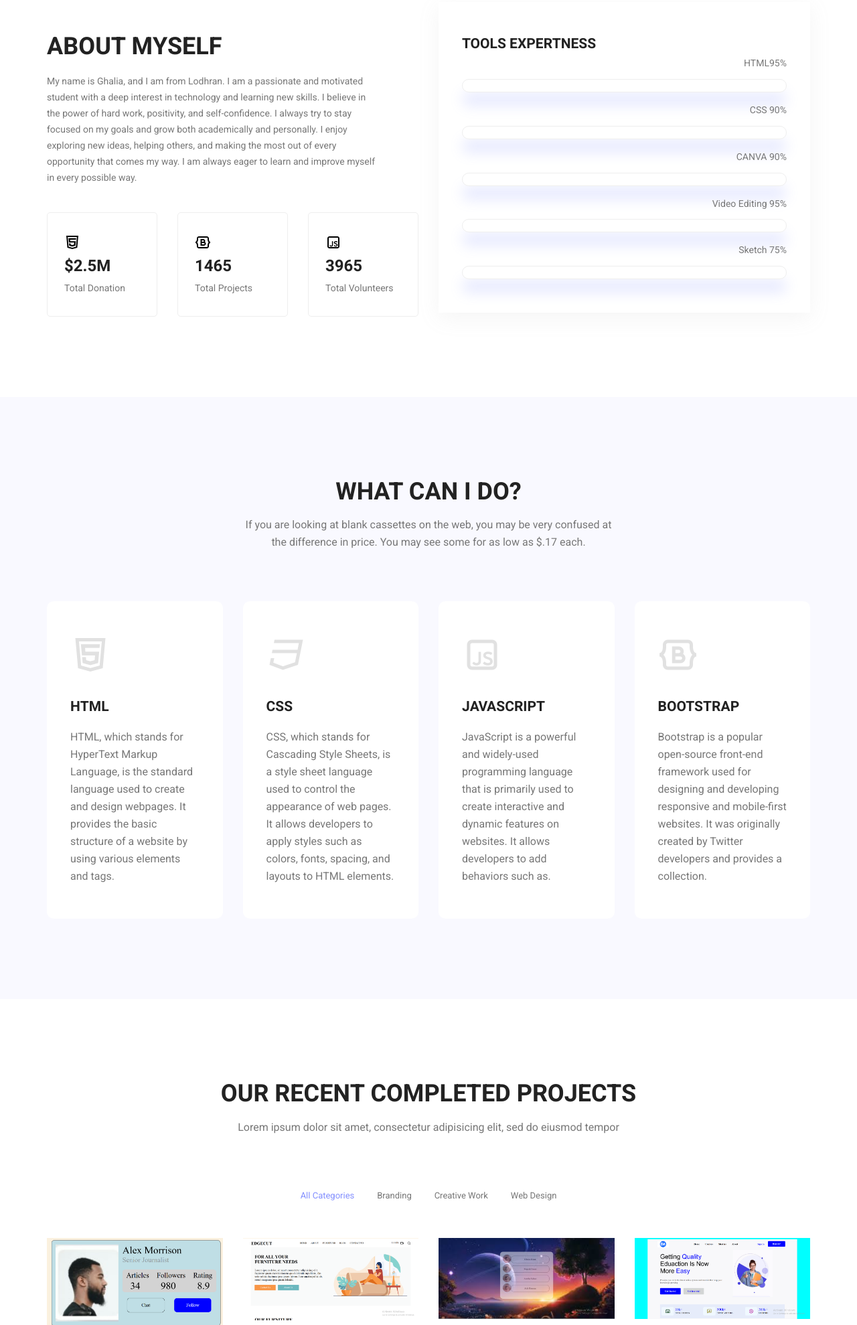
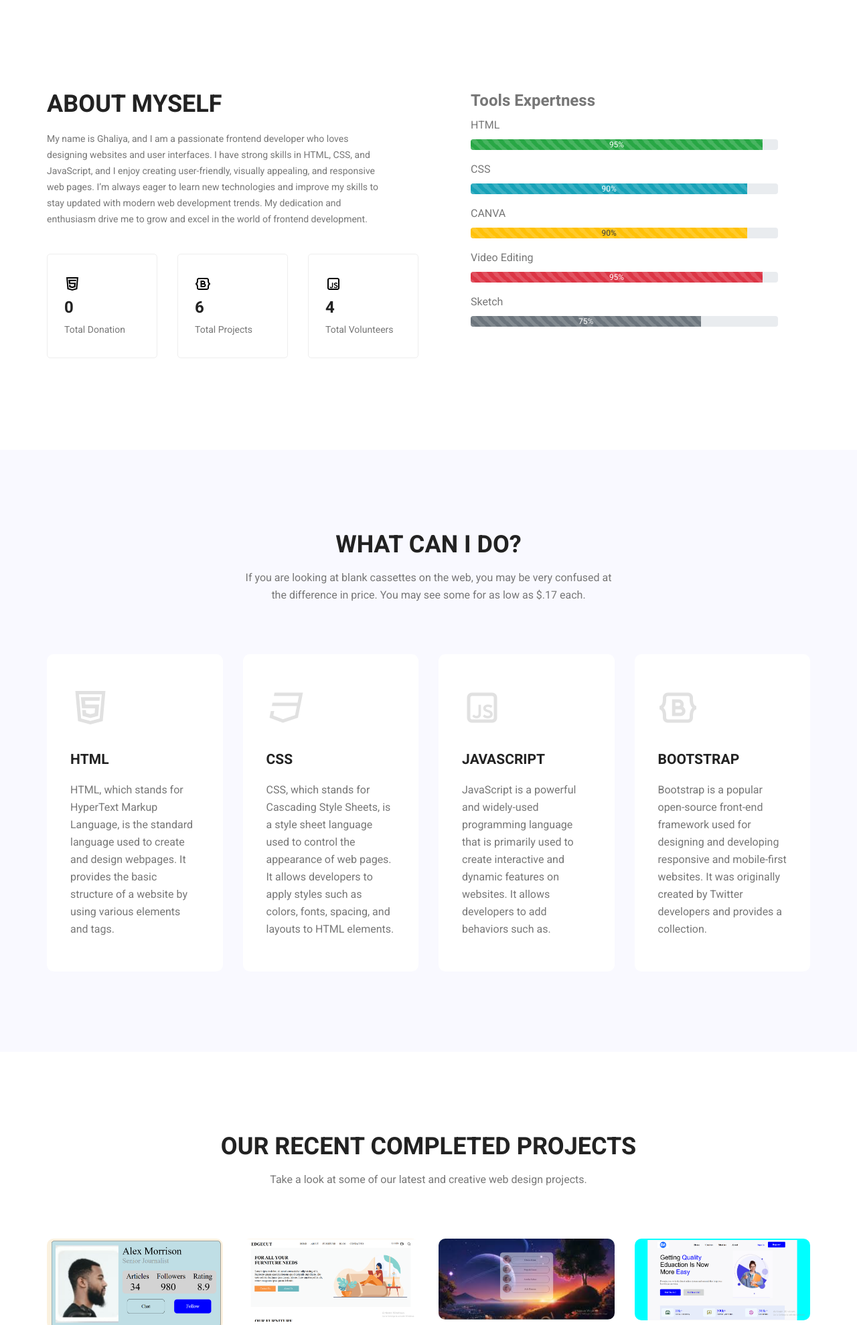
Before and after one commit to GhaliaEman/GhaliaPortfolio, a plain HTML site: page index.html in a window 1280 px wide. Shown: the part 821-2800 px from the top of the page at 67% size. Drawn offline with nearby package versions, Linux system fonts and the light colour scheme; some packages are replaced by stand-ins of ours.

Commit message:
complete portfolio

```diff
--- a/css/style.css
+++ b/css/style.css
@@ -144,6 +144,7 @@ button:focus {
     background: transparent;
     padding: 0px;
     border: 0px;
+    position: sticky;
     border-radius: 0px; }
     .header_area .navbar .nav .nav-item {
       margin-right: 45px; }
--- a/index.html
+++ b/index.html
@@ -1,17 +1,12 @@
 <!DOCTYPE html>
 <html lang="en">
+
 <head>
   <!-- Required meta tags -->
   <meta charset="utf-8" />
-    <meta
-      name="viewport"
-      content="width=device-width, initial-scale=1, shrink-to-fit=no"
-    />
-    <link rel="icon" href="img/favicon.png" type="image/png" />
-    <link
-      href="https://cdn.jsdelivr.net/npm/remixicon@4.5.0/fonts/remixicon.css"
-      rel="stylesheet"
-    />
+  <meta name="viewport" content="width=device-width, initial-scale=1, shrink-to-fit=no" />
+  <link rel="icon" href="img/apple-icon-76x76.png" type="image/png" />
+  <link href="https://cdn.jsdelivr.net/npm/remixicon@4.5.0/fonts/remixicon.css" rel="stylesheet" />
 
   <link rel="stylesheet" href="https://unpkg.com/aos@next/dist/aos.css" />
 
@@ -29,54 +24,43 @@
   <link rel="stylesheet" href="css/style.css" />
   <link rel="stylesheet" href="css/responsive.css" />
 </head>
+
 <body>
   <!--================Header Menu Area =================-->
-    <header class="header_area">
-      <div class="main_menu" id="mainNav">
-        <nav class="navbar navbar-expand-lg navbar-light">
+
+
+  <nav class="navbar navbar-expand-lg sticky-top bg-light ">
     <div class="container box_1620">
       <!-- Brand and toggle get grouped for better mobile display -->
-            <a class="navbar-brand logo_h" href="index.html"
-              ><img src="img/Ghalia logo.jpg" alt="" height="60px" width="60px"
-            /></a>
-            <button
-              class="navbar-toggler"
-              type="button"
-              data-toggle="collapse"
-              data-target="#navbarSupportedContent"
-              aria-controls="navbarSupportedContent"
-              aria-expanded="false"
-              aria-label="Toggle navigation"
-            >
+      <a class="navbar-brand logo_h" href="#"><img src="img/Ghalia logo.jpg" alt="" height="60px"
+          width="60px" /></a>
+      <button class="navbar-toggler" type="button" data-toggle="collapse" data-target="#navbarSupportedContent"
+        aria-controls="navbarSupportedContent" aria-expanded="false" aria-label="Toggle navigation">
         <span class="icon-bar"></span>
         <span class="icon-bar"></span>
         <span class="icon-bar"></span>
       </button>
       <!-- Collect the nav links, forms, and other content for toggling -->
-            <div
-              class="collapse navbar-collapse offset"
-              id="navbarSupportedContent"
-            >
+      <div class="collapse navbar-collapse offset" id="navbarSupportedContent">
         <ul class="nav navbar-nav menu_nav ml-auto">
           <li class="nav-item active">
-                  <a class="nav-link" href="index.html">Home</a>
+            <a class="nav-link" href="#">Home</a>
           </li>
           <li class="nav-item">
-                  <a class="nav-link" href="about-us.html">About</a>
+            <a class="nav-link" href="#aboutSection">About</a>
           </li>
           <li class="nav-item">
-                  <a class="nav-link" href="services.html">Services</a>
+            <a class="nav-link" href="#services">Services</a>
           </li>
 
           <li class="nav-item">
-                  <a class="nav-link" href="contact.html">Contact</a>
+            <a class="nav-link" href="#contact">Contact</a>
           </li>
         </ul>
       </div>
     </div>
   </nav>
-      </div>
-    </header>
+
   <!--================Header Menu Area =================-->
 
   <!--================Home Banner Area =================-->
@@ -85,13 +69,13 @@
       <div class="container">
         <div class="row">
           <div class="col-lg-6">
-              <div class="home_left_img"  data-aos="fade-up">
+            <div class="home_left_img" data-aos="fade-up">
               <img src="img/ghalii.png" alt="" />
             </div>
           </div>
           <div class="col-lg-6">
             <div class="banner_content" data-aos="fade-up">
-                <h5>This is me</h5>
+              <h5>Hello,This is me</h5>
               <h2>Ghalia Eman</h2>
               <p>
                 My name is Ghalia, and I live in Lodhran. I am a dedicated,
@@ -110,28 +94,25 @@
   <!--================End Home Banner Area =================-->
 
   <!--================Welcome Area =================-->
-    <section class="welcome_area p_120">
+  <section id="aboutSection" class="welcome_area p_120">
     <div class="container">
       <div class="row welcome_inner">
-          <div class="col-lg-6" data-aos="fade-up">
-            <div class="welcome_text">
+        <div class="col-md-6" data-aos="fade-up">
+          <div class="welcome_text ">
             <h4>About Myself</h4>
             <p>
-                My name is Ghalia, and I am from Lodhran. I am a passionate and
-                motivated student with a deep interest in technology and
-                learning new skills. I believe in the power of hard work,
-                positivity, and self-confidence. I always try to stay focused on
-                my goals and grow both academically and personally. I enjoy
-                exploring new ideas, helping others, and making the most out of
-                every opportunity that comes my way. I am always eager to learn
-                and improve myself in every possible way.
+              My name is Ghaliya, and I am a passionate frontend developer who loves designing websites and user
+              interfaces. I have strong skills in HTML, CSS, and JavaScript, and I enjoy creating user-friendly,
+              visually appealing, and responsive web pages. I’m always eager to learn new technologies and improve my
+              skills to stay updated with modern web development trends. My dedication and enthusiasm drive me to grow
+              and excel in the world of frontend development.
             </p>
             <div class="row">
               <div class="col-md-4">
                 <div class="wel_item">
                   <!-- <i class="lnr lnr-database"></i> -->
                   <img src="./img/html5-line.png" alt="" />
-                    <h4>$2.5M</h4>
+                  <h4>0</h4>
                   <p>Total Donation</p>
                 </div>
               </div>
@@ -139,7 +120,7 @@
                 <div class="wel_item">
                   <!-- <i class="lnr lnr-book"></i> -->
                   <img src="./img/bootstrap-line.png" alt="" />
-                    <h4>1465</h4>
+                  <h4>6</h4>
                   <p>Total Projects</p>
                 </div>
               </div>
@@ -147,87 +128,75 @@
                 <div class="wel_item">
                   <!-- <i class="lnr lnr-users"></i> -->
                   <img src="./img/javascript-line.png" alt="" />
-                    <h4>3965</h4>
+                  <h4>4</h4>
                   <p>Total Volunteers</p>
                 </div>
               </div>
             </div>
           </div>
         </div>
-          <div class="col-lg-6" data-aos="fade-up" >
-            <div class="tools_expert">
+
+        <div class="col-lg-6" data-aos="fade-up">
+          <div class="p-5">
             <h3>Tools Expertness</h3>
-              <div class="skill_main">
-                <div class="skill_item">
-                  <h4>HTML<span class="counter">95</span>%</h4>
+
+            <!-- HTML -->
+            <div class="mb-3">
+              <label class="form-label">HTML</label>
               <div class="progress">
-                    <div
-                      class="progress-bar"
-                      role="progressbar"
-                      aria-valuenow="85"
-                      aria-valuemin="0"
-                      aria-valuemax="100"
-                    ></div>
+                <div class="progress-bar bg-success progress-bar-striped progress-bar-animated" role="progressbar"
+                  style="width: 95%;" aria-valuenow="95" aria-valuemin="0" aria-valuemax="100">95%</div>
               </div>
             </div>
-                <div class="skill_item">
-                  <h4>CSS <span class="counter">90</span>%</h4>
+
+            <!-- CSS -->
+            <div class="mb-3">
+              <label class="form-label">CSS</label>
               <div class="progress">
-                    <div
-                      class="progress-bar"
-                      role="progressbar"
-                      aria-valuenow="90"
-                      aria-valuemin="0"
-                      aria-valuemax="100"
-                    ></div>
+                <div class="progress-bar bg-info progress-bar-striped progress-bar-animated" role="progressbar"
+                  style="width: 90%;" aria-valuenow="90" aria-valuemin="0" aria-valuemax="100">90%</div>
               </div>
             </div>
-                <div class="skill_item">
-                  <h4>CANVA <span class="counter">90</span>%</h4>
+
+            <!-- CANVA -->
+            <div class="mb-3">
+              <label class="form-label">CANVA</label>
               <div class="progress">
-                    <div
-                      class="progress-bar"
-                      role="progressbar"
-                      aria-valuenow="70"
-                      aria-valuemin="0"
-                      aria-valuemax="100"
-                    ></div>
-                  </div>
-                </div>
-                <div class="skill_item">
-                  <h4>Video Editing <span class="counter">95</span>%</h4>
-                  <div class="progress">
-                    <div
-                      class="progress-bar"
-                      role="progressbar"
-                      aria-valuenow="95"
-                      aria-valuemin="0"
-                      aria-valuemax="100"
-                    ></div>
-                  </div>
-                </div>
-                <div class="skill_item">
-                  <h4>Sketch <span class="counter">75</span>%</h4>
-                  <div class="progress">
-                    <div
-                      class="progress-bar"
-                      role="progressbar"
-                      aria-valuenow="75"
-                      aria-valuemin="0"
-                      aria-valuemax="100"
-                    ></div>
+                <div class="progress-bar bg-warning text-dark progress-bar-striped progress-bar-animated"
+                  role="progressbar" style="width: 90%;" aria-valuenow="90" aria-valuemin="0" aria-valuemax="100">90%
                 </div>
               </div>
             </div>
+
+            <!-- Video Editing -->
+            <div class="mb-3">
+              <label class="form-label">Video Editing</label>
+              <div class="progress">
+                <div class="progress-bar bg-danger progress-bar-striped progress-bar-animated" role="progressbar"
+                  style="width: 95%;" aria-valuenow="95" aria-valuemin="0" aria-valuemax="100">95%</div>
               </div>
             </div>
+
+            <!-- Sketch -->
+            <div class="mb-3">
+              <label class="form-label">Sketch</label>
+              <div class="progress">
+                <div class="progress-bar bg-secondary progress-bar-striped progress-bar-animated" role="progressbar"
+                  style="width: 75%;" aria-valuenow="75" aria-valuemin="0" aria-valuemax="100">75%</div>
+              </div>
+            </div>
+
+          </div>
+        </div>
+
+
       </div>
     </div>
   </section>
   <!--================End Welcome Area =================-->
 
   <!--================Feature Area =================-->
-    <section class="feature_area p_120">
+  <section id="services" class="feature_area p_120">
     <div class="container">
       <div class="main_title" data-aos="fade-up">
         <h2>What can i do?</h2>
@@ -238,7 +207,7 @@
         </p>
       </div>
       <div class="feature_inner row" data-aos="fade-up">
-          <div class="col-lg-3 col-md-6" >
+        <div class="col-lg-3 col-md-6">
           <div class="feature_item">
             <i class="ri-html5-line"></i>
             <h4>HTML</h4>
@@ -286,28 +255,7 @@
             </p>
           </div>
         </div>
-          <!-- <div class="col-lg-4 col-md-6">
-            <div class="feature_item">
-              <i class="ri-twitter-line"></i>
-              <h4>Twitter</h4>
-              <p>
-                If you are looking at blank cassettes on the web, you may be
-                very confused at the difference in price. You may see some for
-                as low as $17 each.
-              </p>
-            </div>
-          </div>
-          <div class="col-lg-4 col-md-6">
-            <div class="feature_item">
-              <i class="ri-instagram-line"></i>
-              <h4>Instagram</h4>
-              <p>
-                If you are looking at blank cassettes on the web, you may be
-                very confused at the difference in price. You may see some for
-                as low as $17 each.
-              </p>
-            </div>
-          </div> -->
+
       </div>
     </div>
   </section>
@@ -319,77 +267,85 @@
       <div class="main_title">
         <h2>Our Recent Completed Projects</h2>
         <p>
-            Lorem ipsum dolor sit amet, consectetur adipisicing elit, sed do
-            eiusmod tempor
+          Take a look at some of our latest and creative web design projects.
         </p>
       </div>
-        <div class="projects_fillter">
-          <ul class="filter list">
-            <li class="active" data-filter="*">
-              <a href="#">All Categories</a>
-            </li>
-            <li data-filter=".brand"><a href="#">Branding</a></li>
-            <li data-filter=".work"><a href="#">Creative Work </a></li>
-            <li data-filter=".web"><a href="#">Web Design</a></li>
-          </ul>
-        </div>
+
       <div class="projects_inner row" data-aos="fade-up">
+
         <div class="col-md-3 col-sm-6 brand web work">
-            <a href="./projects/Alex Design/Alex.html" target="_blank">
-              <img
-                class="img-fluid"
-                src="./projects/Alex Design/images/alexscreenshot.png"
-                alt=""
-              />
+          <a href="./projects/Alex Design/Alex.html" target="_blank"
+            style="display: block; position: relative; overflow: hidden; border-radius: 10px; margin-bottom: 20px;">
+            <img src="./projects/Alex Design/images/alexscreenshot.png" alt="Alex Design Project"
+              style="width: 100%; height: auto; display: block; transition: transform 0.3s ease;">
+            <div
+              style="position: absolute; bottom: 0; background: rgba(0,0,0,0.6); color: #fff; width: 100%; text-align: center; padding: 10px; opacity: 0; transition: opacity 0.3s ease;">
+              Alex Design</div>
           </a>
         </div>
+
         <div class="col-md-3 col-sm-6 web">
-            <a href="./projects/Assistment/index.html" target="_blank">
-              <img
-                class="img-fluid"
-                src="./projects/Assistment/Src/images/Screenshot About.png"
-                alt=""
-              />
+          <a href="./projects/Assistment/index.html" target="_blank"
+            style="display: block; position: relative; overflow: hidden; border-radius: 10px; margin-bottom: 20px;">
+            <img src="./projects/Assistment/Src/images/Screenshot About.png" alt="Assistment Project"
+              style="width: 100%; height: auto; display: block; transition: transform 0.3s ease;">
+            <div
+              style="position: absolute; bottom: 0; background: rgba(0,0,0,0.6); color: #fff; width: 100%; text-align: center; padding: 10px; opacity: 0; transition: opacity 0.3s ease;">
+              Assistment Platform</div>
           </a>
         </div>
+
         <div class="col-md-3 col-sm-6 brand">
-            <a href="./projects/transition/index1.html" target="_blank">
-              <img
-                class="img-fluid"
-                src="./projects/transition/images/Screenshot 2025-05-23 132854.png"
-                alt=""
-              />
+          <a href="./projects/transition/index1.html" target="_blank"
+            style="display: block; position: relative; overflow: hidden; border-radius: 10px; margin-bottom: 20px;">
+            <img src="./projects/transition/images/Screenshot 2025-05-23 132854.png" alt="Transition Project"
+              style="width: 100%; height: auto; display: block; transition: transform 0.3s ease;">
+            <div
+              style="position: absolute; bottom: 0; background: rgba(0,0,0,0.6); color: #fff; width: 100%; text-align: center; padding: 10px; opacity: 0; transition: opacity 0.3s ease;">
+              CSS Transitions</div>
           </a>
         </div>
+
         <div class="col-md-3 col-sm-6 brand web work">
-            <a href="./projects/portfolio Design/index.html" target="_blank">
-              <img
-                class="img-fluid"
-                src="./projects/portfolio Design/Images/ScreenshotPorfolio.png"
-                alt=""
-              />
+          <a href="./projects/portfolio Design/index.html" target="_blank"
+            style="display: block; position: relative; overflow: hidden; border-radius: 10px; margin-bottom: 20px;">
+            <img src="./projects/portfolio Design/Images/ScreenshotPorfolio.png" alt="Portfolio Design"
+              style="width: 100%; height: auto; display: block; transition: transform 0.3s ease;">
+            <div
+              style="position: absolute; bottom: 0; background: rgba(0,0,0,0.6); color: #fff; width: 100%; text-align: center; padding: 10px; opacity: 0; transition: opacity 0.3s ease;">
+              Personal Portfolio</div>
           </a>
         </div>
+
       </div>
     </div>
   </section>
-    <!--================End Projects Area =================-->
 
-
-
-
+  <!-- Hover Effect Script -->
+  <script>
+    document.querySelectorAll('.projects_inner a').forEach(card => {
+      card.addEventListener('mouseover', () => {
+        card.querySelector('img').style.transform = 'scale(1.1)';
+        card.querySelector('div').style.opacity = '1';
+      });
+      card.addEventListener('mouseout', () => {
+        card.querySelector('img').style.transform = 'scale(1)';
+        card.querySelector('div').style.opacity = '0';
+      });
+    });
+  </script>
 
   <!--================Footer Area =================-->
-
-
-
-    <footer data-aos="fade-up" style="background-color: #1f2937; color: #f9fafb; padding: 2rem 0; text-align: center; font-family: Arial, sans-serif; ">
+  <footer id="contact" data-aos="fade-up"
+    style="background-color: #1f2937; color: #f9fafb; padding: 2rem 0; text-align: center; font-family: Arial, sans-serif; ">
     <div style="max-width: 800px; margin: auto;">
       <h2 style="font-size: 1.5rem; margin-bottom: 0.5rem;">Made with 💙 by Ghālia</h2>
       <p style="margin-bottom: 1rem;">IT Student | Dreaming Big | Ludo Lover 🎲 | Future Star ✨</p>
       <div style="margin-bottom: 1rem;">
-      <a href="https://facebook.com" target="_blank" style="color: #f9fafb; margin: 0 10px; text-decoration: none;">Facebook</a> |
-      <a href="https://instagram.com" target="_blank" style="color: #f9fafb; margin: 0 10px; text-decoration: none;">Instagram</a> |
+        <a href="https://facebook.com" target="_blank"
+          style="color: #f9fafb; margin: 0 10px; text-decoration: none;">Facebook</a> |
+        <a href="https://instagram.com" target="_blank"
+          style="color: #f9fafb; margin: 0 10px; text-decoration: none;">Instagram</a> |
         <a href="mailto:youremail@example.com" style="color: #f9fafb; margin: 0 10px; text-decoration: none;">Email</a>
       </div>
       <small>&copy; 2025 Ghālia. All rights reserved.</small>
@@ -419,4 +375,5 @@
     AOS.init();
   </script>
 </body>
+
 </html>
```
Also changed, not shown: img/apple-icon-76x76.png (added). Lines whose indentation alone changed are shown as unchanged.
